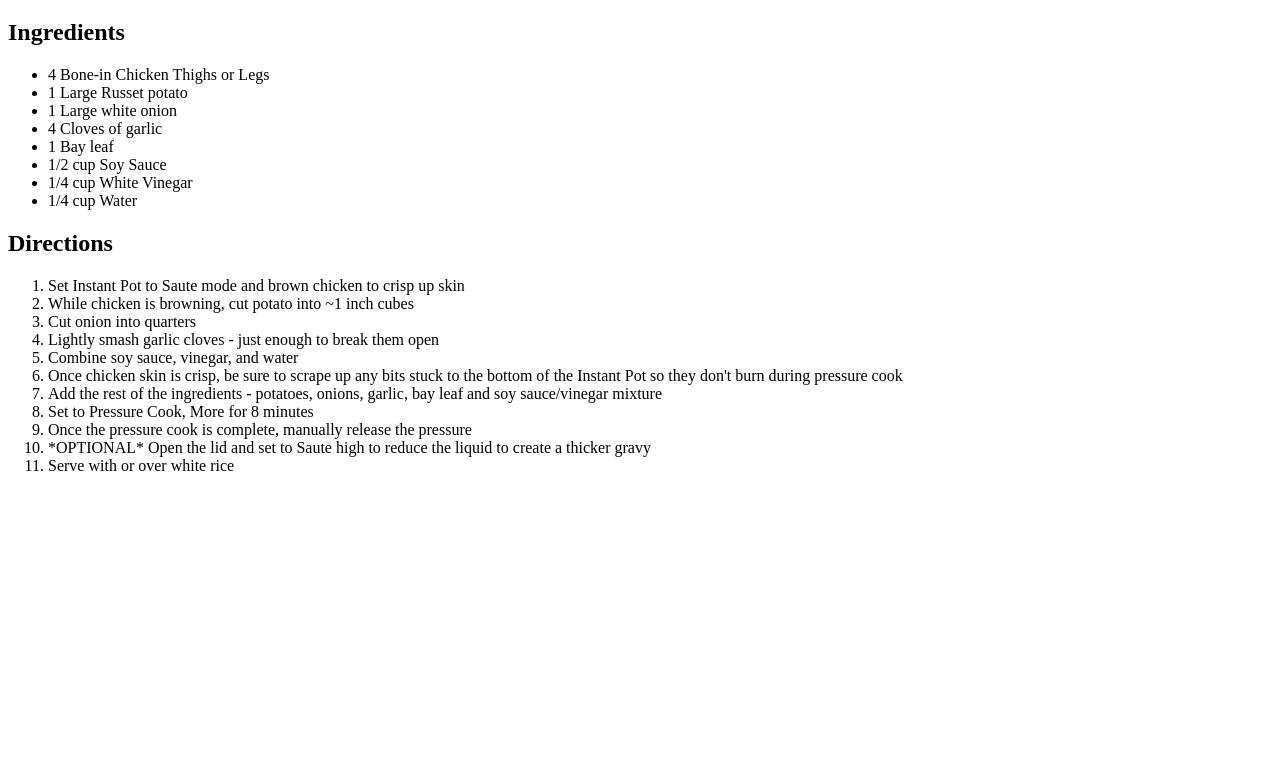
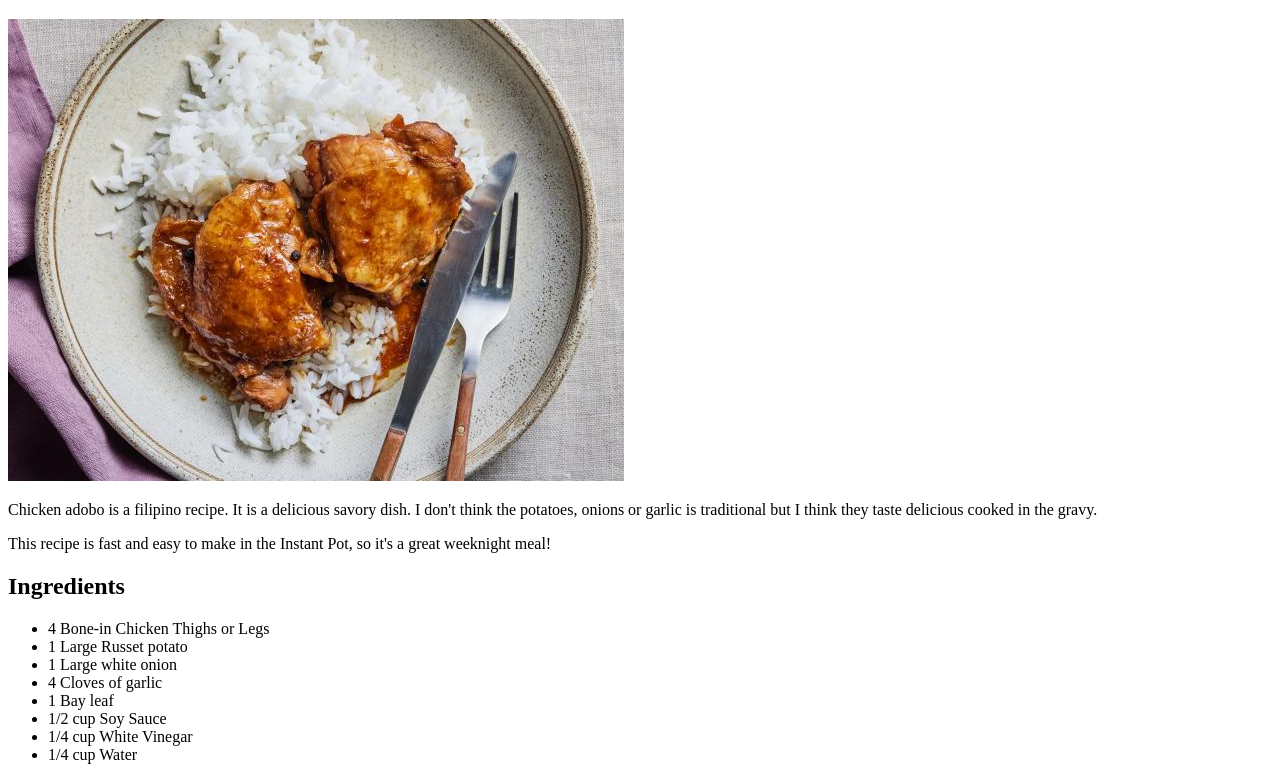
Before and after one commit to jskim3/odin_recipes, a plain HTML site: page recipes/chicken_adobo.html in a window 1280 px wide. Shown: the part 61-827 px from the top of the page. Before the commit the page ends 800 px from the top, so only its background shows below. Drawn offline with Linux system fonts and the light colour scheme.

Commit message:
Add image of dish and description to chicken_adobo.html

```diff
--- a/recipes/chicken_adobo.html
+++ b/recipes/chicken_adobo.html
@@ -7,6 +7,9 @@
     </head>
     <body>
         <h1>Instant Pot Chicken Adobo</h1>
+        <img src="../images/chicken_adobo.jpeg" alt="Picture of chicken adobo over rice">
+        <p>Chicken adobo is a filipino recipe. It is a delicious savory dish. I don't think the potatoes, onions or garlic is traditional but I think they taste delicious cooked in the gravy.</p>
+        <p>This recipe is fast and easy to make in the Instant Pot, so it's a great weeknight meal!</p>
         <h2>Ingredients</h2>
         <ul>
             <li>4 Bone-in Chicken Thighs or Legs</li>
@@ -18,7 +21,7 @@
             <li>1/4 cup White Vinegar</li>
             <li>1/4 cup Water</li>
         </ul>
-        <h2>Directions</h2>
+        <h2>Steps</h2>
         <ol>
             <li>Set Instant Pot to Saute mode and brown chicken to crisp up skin</li>
             <li>While chicken is browning, cut potato into ~1 inch cubes</li>
```
